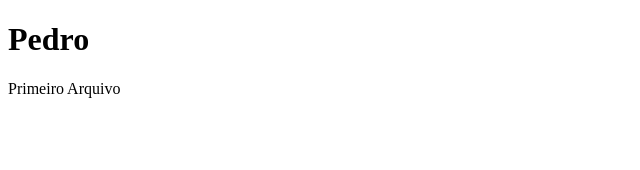
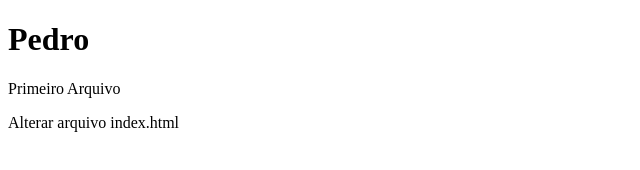
Before and after one commit to Phtessarolo/bootcampoDB1, a plain HTML site: page index.html in a window 1280 px wide. Shown: the whole page, without its empty margins (0-640 px from the left). Drawn offline with Linux system fonts and the light colour scheme.

Commit message:
modificação do index.html

```diff
--- a/index.html
+++ b/index.html
@@ -14,6 +14,9 @@
     <div>
         <p>Primeiro Arquivo</p>
     </div>
+    <div>
+        Alterar arquivo index.html
+    </div>
 
 </body>
 </html>
```
